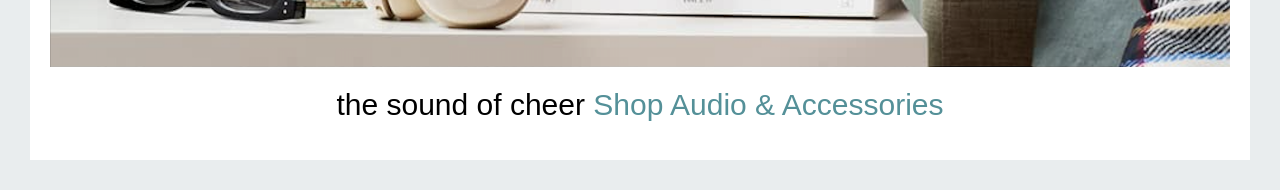
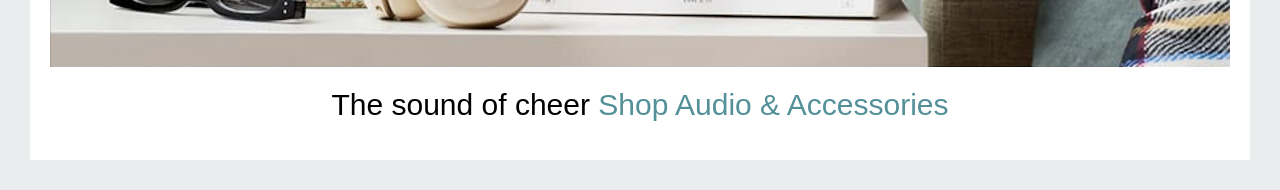
Before and after one commit to ElmelehAlaa/02-D5, a plain HTML site: page index.html in a window 1280 px wide. Shown: the part 2217-2407 px from the top of the page. Drawn offline with Linux system fonts and the light colour scheme.

Commit message:
fix html

```diff
--- a/index.html
+++ b/index.html
@@ -42,7 +42,7 @@
         <div class="imgVr"><img src="/assets/img_9.png" alt="vr" /></div>
         <h3 class="Subtitle">Play the gifting game <a href="#"> shop gaming</a></h3>
         <div class="marshalImg"><img src="/assets/img_10.png" alt="Marshall" /></div>
-        <h3 class="Subtitle">the sound of cheer <a href="#"> Shop Audio & Accessories</a></h3>
+        <h3 class="Subtitle">The sound of cheer <a href="#"> Shop Audio & Accessories</a></h3>
       </div>
       <footer><a href="#top">back to top</a></footer>
     </div>
```
